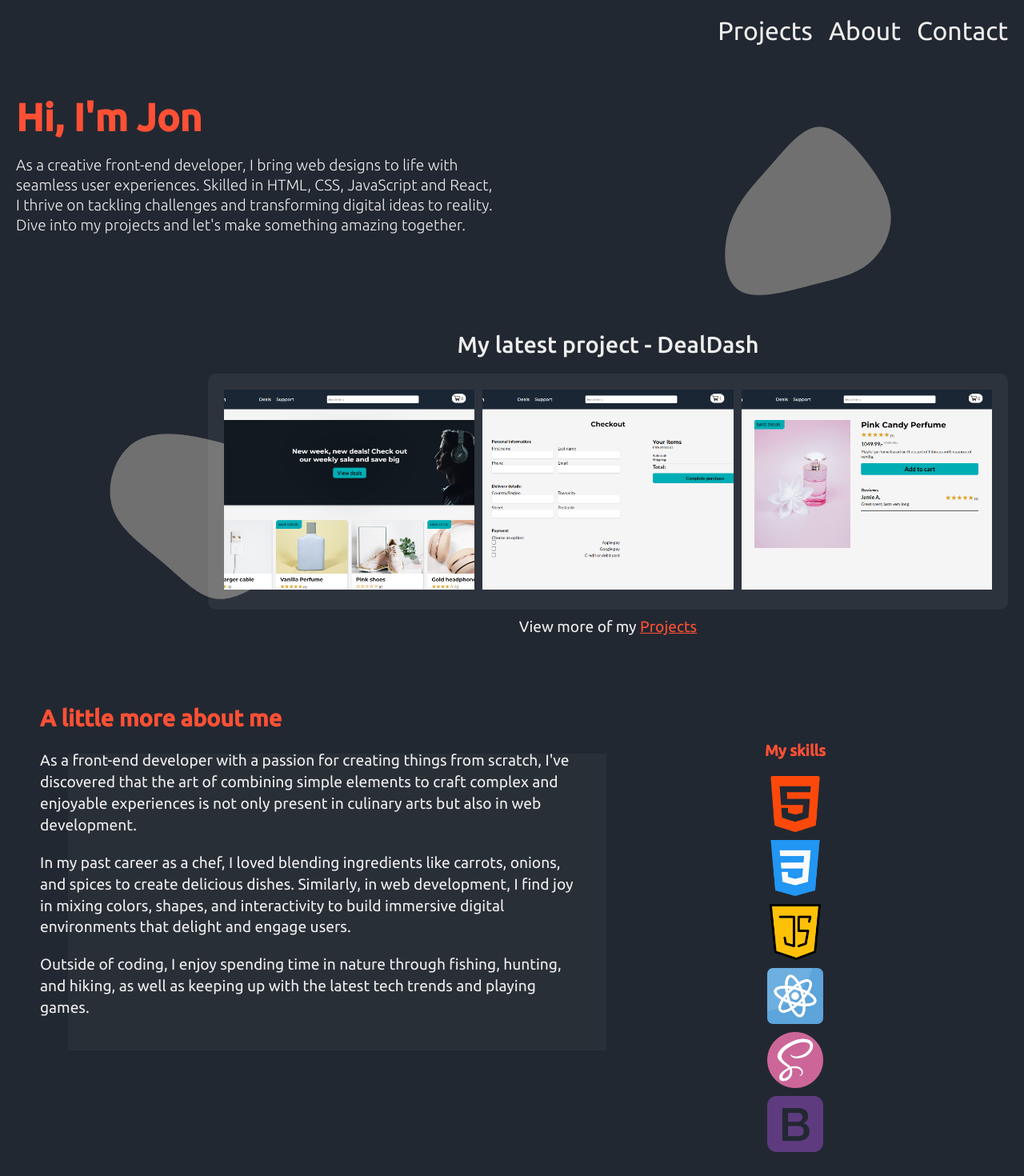
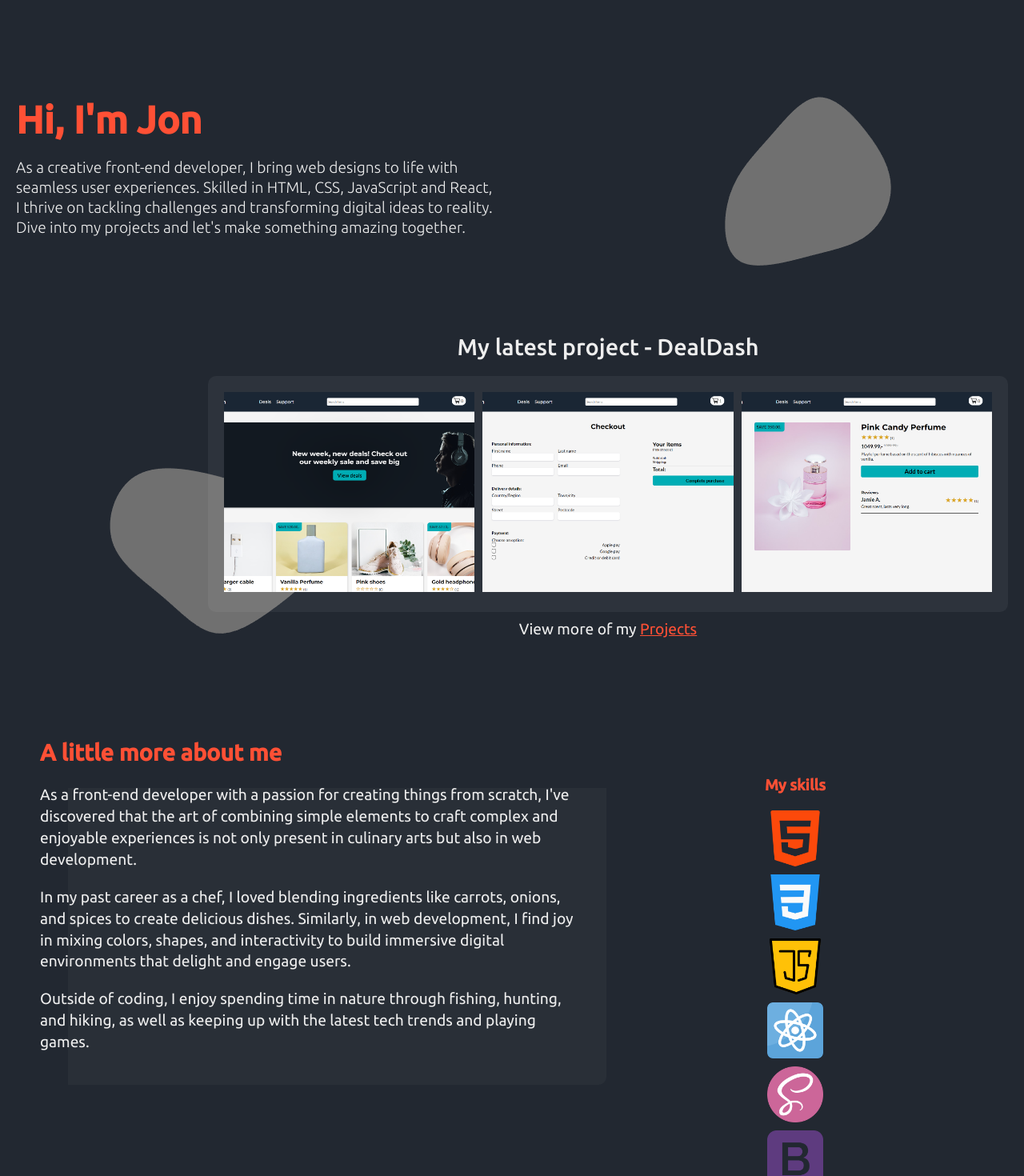
Before and after one commit to Jonast96/New_portfolio, a React (Vite) app: page / in a window 1280 px wide. Shown: the top 1470 px of the page at 80% size. Built offline with nearby package versions, Linux system fonts and the light colour scheme.

Commit message:
section 2 complete

```diff
--- a/src/App.jsx
+++ b/src/App.jsx
@@ -5,9 +5,7 @@ import SectionTwo from "./views/SectionTwo";
 function App() {
   return (
     <div className="App">
-      <header>
-        <Header />
-      </header>
+      <header>{/* <Header /> */}</header>
       <main>
         <SectionOne />
         <SectionTwo />
--- a/src/styles/sectionOne/sectionOne.scss
+++ b/src/styles/sectionOne/sectionOne.scss
@@ -6,7 +6,7 @@
   gap: 15vh;
   flex-direction: column;
   justify-content: center;
-  min-height: 90vh;
+  min-height: 100vh;
 
   .blobContainer {
     display: none;
--- a/src/styles/sectionTwo/sectionTwo.scss
+++ b/src/styles/sectionTwo/sectionTwo.scss
@@ -4,6 +4,7 @@
   grid-template-columns: 100%;
   margin: 50px auto;
   padding: 10px;
+
   .info {
     margin: 0 auto;
     position: relative;
@@ -13,6 +14,7 @@
     flex-direction: column;
     gap: 20px;
     line-height: 1.4;
+    border-radius: 10px;
 
     &::before {
       content: "";
--- a/src/views/SectionTwo.jsx
+++ b/src/views/SectionTwo.jsx
@@ -7,30 +7,51 @@ import sass from "../assets/sass.png";
 import bootstrap from "../assets/bootstrap.png";
 import javaScript from "../assets/java-script.png";
 
+import { useInView } from "framer-motion";
+import { useRef } from "react";
+import { useEffect } from "react";
+import { motion } from "framer-motion";
+
 function SectionTwo() {
+  const ref = useRef(null);
+  const isInView = useInView(ref);
+  useEffect(() => {
+    console.log("Element is in view: ", isInView);
+  }, [isInView]);
   return (
-    <section className="sectionTwo">
+    <section ref={ref} className={isInView ? "sectionTwo show" : "sectionTwo"}>
+      <motion.div
+        initial={{ x: -100, opacity: 0 }}
+        animate={isInView ? { x: 0, opacity: 1 } : { x: -100, opacity: 0 }}
+        transition={{ duration: 1 }}
+      >
         <div className="info">
           <h2>A little more about me</h2>
           <p>
             As a front-end developer with a passion for creating things from
-          scratch, I've discovered that the art of combining simple elements to
-          craft complex and enjoyable experiences is not only present in
+            scratch, I've discovered that the art of combining simple elements
+            to craft complex and enjoyable experiences is not only present in
             culinary arts but also in web development.
           </p>
           <p>
             In my past career as a chef, I loved blending ingredients like
-          carrots, onions, and spices to create delicious dishes. Similarly, in
-          web development, I find joy in mixing colors, shapes, and
-          interactivity to build immersive digital environments that delight and
-          engage users.
+            carrots, onions, and spices to create delicious dishes. Similarly,
+            in web development, I find joy in mixing colors, shapes, and
+            interactivity to build immersive digital environments that delight
+            and engage users.
           </p>
           <p>
             Outside of coding, I enjoy spending time in nature through fishing,
-          hunting, and hiking, as well as keeping up with the latest tech trends
-          and playing games.
+            hunting, and hiking, as well as keeping up with the latest tech
+            trends and playing games.
           </p>
         </div>
+      </motion.div>
+      <motion.div
+        initial={{ x: 100, opacity: 0 }}
+        animate={isInView ? { x: 0, opacity: 1 } : { x: 100, opacity: 0 }}
+        transition={{ duration: 1 }}
+      >
         <div className="mySkills">
           <h4>My skills</h4>
           <div className="imgDiv">
@@ -42,6 +63,7 @@ function SectionTwo() {
             <img src={bootstrap} alt="" />
           </div>
         </div>
+      </motion.div>
     </section>
   );
 }
```
Lines whose indentation alone changed are shown as unchanged.
